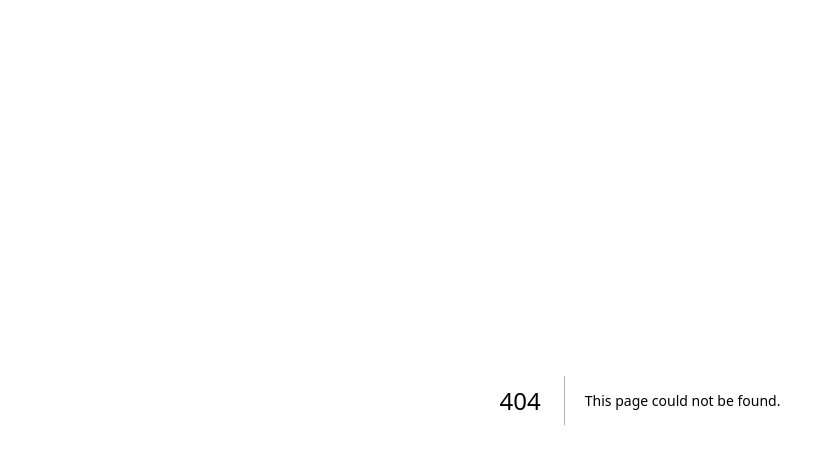
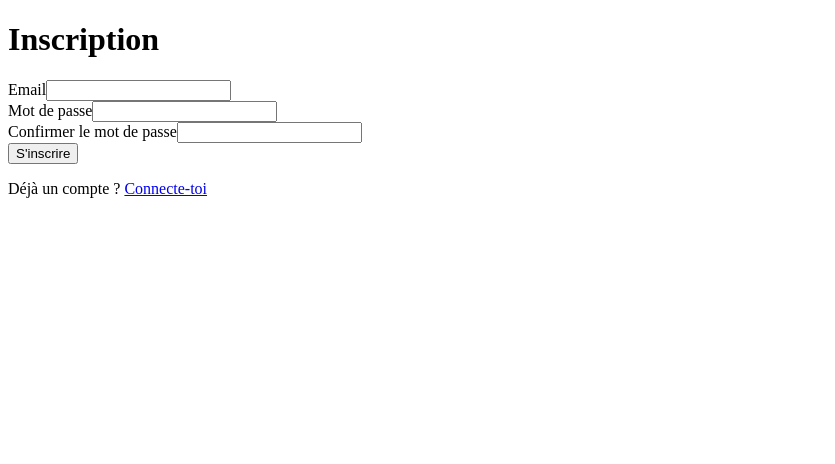
Before and after one commit to LouisePrd/ArchiTech, a Next.js app: page /signup in a window 1280 px wide. Before the commit this address had no page. Shown: the top 464 px of the page, without its empty margins (0-835 px from the left). Built offline with nearby package versions, Linux system fonts and the light colour scheme.

Commit message:
login logic

```diff
--- /dev/null
+++ b/app/signup/page.tsx
@@ -0,0 +1,75 @@
+"use client";
+
+import { useState } from "react";
+import { useRouter } from "next/navigation";
+
+export default function SignUpPage() {
+  const router = useRouter();
+  const [email, setEmail] = useState("");
+  const [password, setPassword] = useState("");
+  const [confirmPassword, setConfirmPassword] = useState("");
+  const [error, setError] = useState("");
+
+  const handleSignUp = async (e: React.FormEvent) => {
+    e.preventDefault();
+    setError("");
+
+    if (password !== confirmPassword) {
+      setError("Les mots de passe ne correspondent pas");
+      return;
+    }
+
+    if (email === "test@test.com" && password === "1234") {
+      router.push("/dashboard");
+    } else {
+      setError("Erreur d'inscription (exemple)");
+    }
+  };
+
+  return (
+    <div>
+      <form onSubmit={handleSignUp}>
+        <h1>Inscription</h1>
+
+        <div>
+          <label>Email</label>
+          <input
+            type="email"
+            value={email}
+            onChange={(e) => setEmail(e.target.value)}
+            required
+          />
+        </div>
+
+        <div>
+          <label>Mot de passe</label>
+          <input
+            type="password"
+            value={password}
+            onChange={(e) => setPassword(e.target.value)}
+            className="w-full border rounded-lg px-3 py-2"
+            required
+          />
+        </div>
+
+        <div>
+          <label>Confirmer le mot de passe</label>
+          <input
+            type="password"
+            value={confirmPassword}
+            onChange={(e) => setConfirmPassword(e.target.value)}
+            required
+          />
+        </div>
+
+        {error && <p>{error}</p>}
+
+        <button type="submit">S'inscrire</button>
+
+        <p>
+          Déjà un compte ? <a href="/signin">Connecte-toi</a>
+        </p>
+      </form>
+    </div>
+  );
+}
```
Also changed, not shown: app/signin/page.tsx (added, +58 -0 lines).
